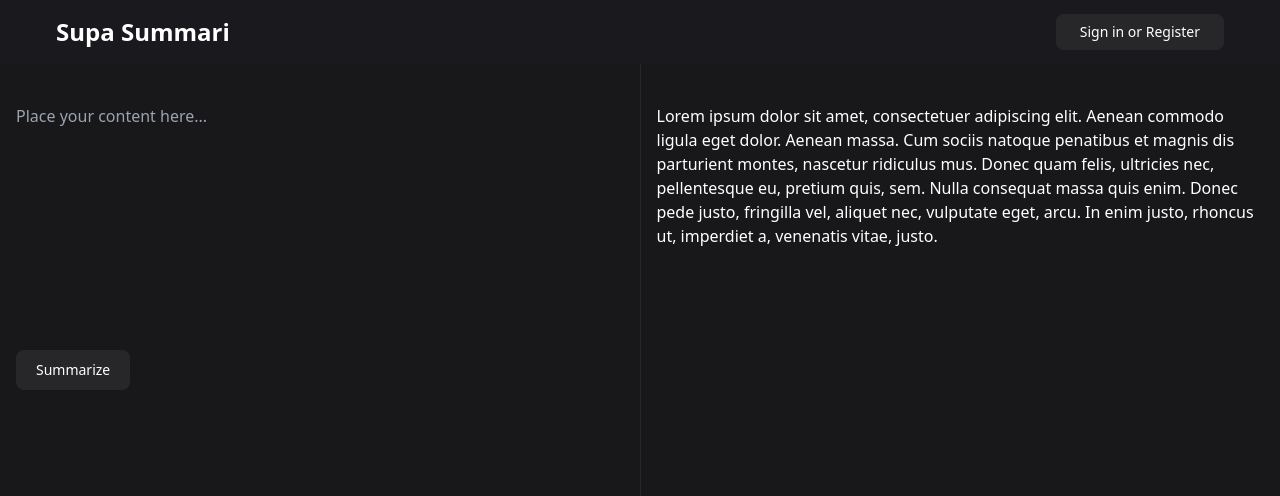
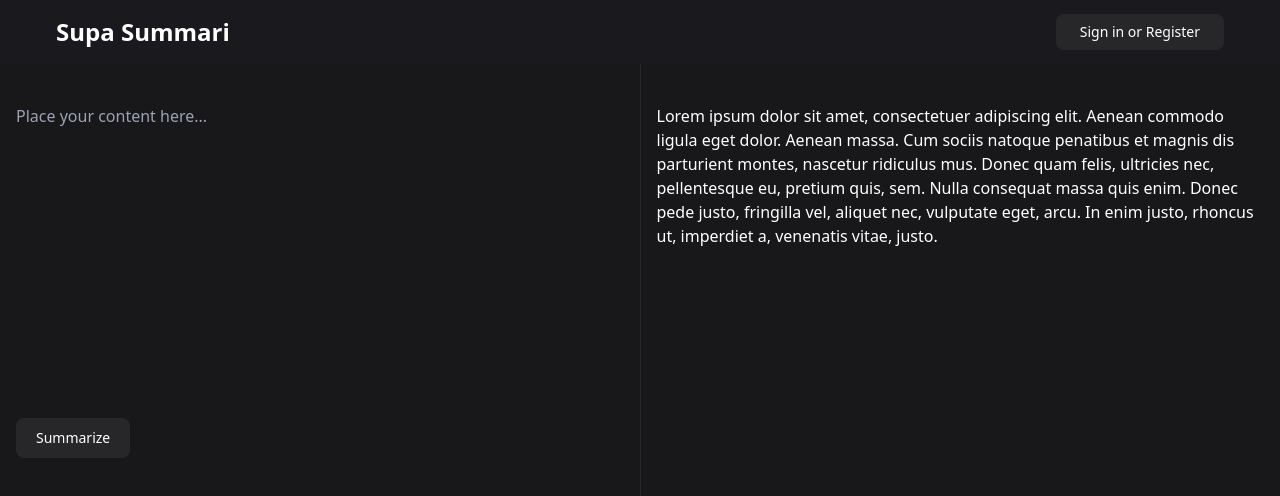
Before and after one commit to rodgetech/supa-sql-app, a Next.js app: page / in a window 1280 px wide. Shown: the top 496 px of the page. Built offline with nearby package versions, Linux system fonts and the light colour scheme.

Commit message:
minor change

```diff
--- a/pages/index.tsx
+++ b/pages/index.tsx
@@ -14,8 +14,8 @@ export default function Home() {
           <div className="my-6 p-4">
             <textarea
               name="content"
-              rows={10}
-              className="w-full bg-zinc-900 text-white outline-none resize-none"
+              rows={12}
+              className="w-full bg-zinc-900 text-white outline-none resize-none mb-5"
               placeholder="Place your content here..."
             />
             <button
```
